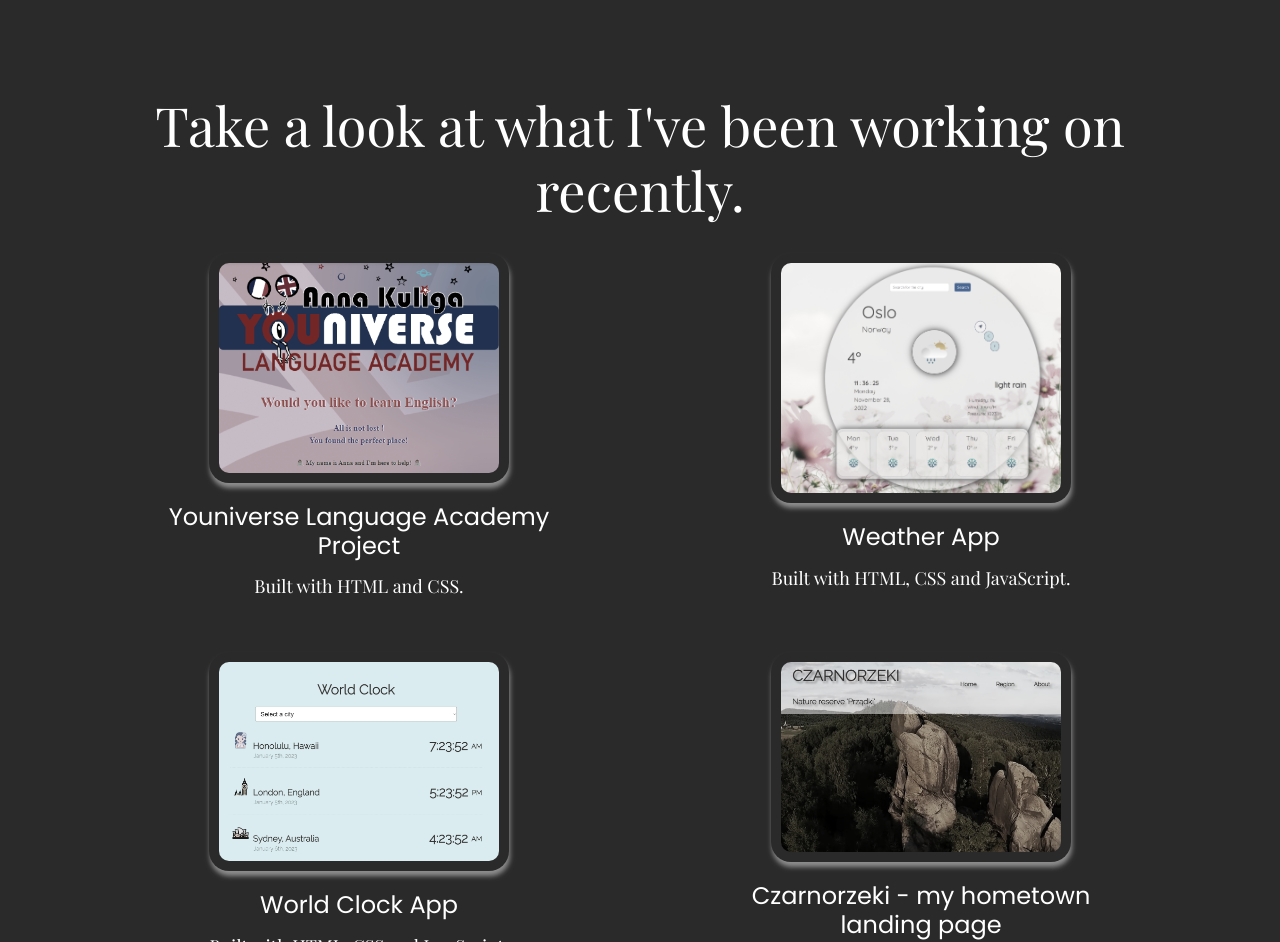
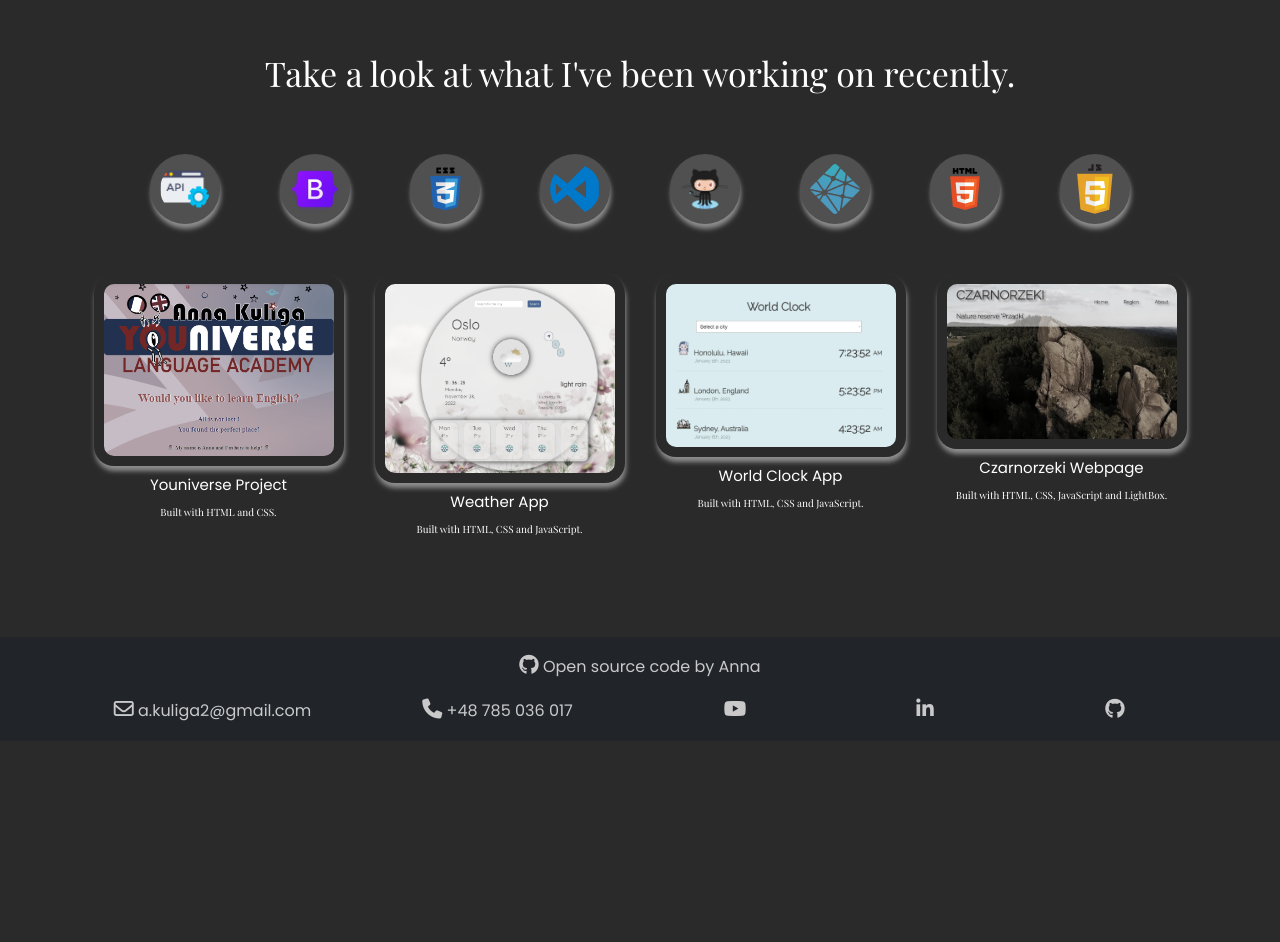
Before and after one commit to AnnaKuliga/portfolio-Anna-Kuliga, a plain HTML site: page work.html in a window 1280 px wide. Shown: the part 817-1759 px from the top of the page. After the commit the page ends 1558 px from the top, so only its background shows below. Drawn offline with nearby package versions, Linux system fonts and the light colour scheme; a web font is replaced by a local one.

Commit message:
Added skills images and styled the work page

```diff
--- a/styles/portfolio.css
+++ b/styles/portfolio.css
@@ -117,7 +117,7 @@ nav ul li {
 .open-source {
   background-color: rgb(33, 37, 41);
   color: rgb(201, 201, 202);
-  margin-top: 100px;
+  margin-top: 50px;
   padding: 10px;
   text-align: center;
   width: 100%;
@@ -240,25 +240,25 @@ nav ul li {
   margin-right: 100px;
 }
 .work-content {
-  padding: 80px 20px 0;
+  padding: 50px 20px 0;
 }
 .work-content h1 {
-  font-size: 54px;
-  margin: 20px;
+  font-size: 34px;
+  margin: 10px;
   padding: 10px;
 }
 .work-content img {
-  max-width: 300px;
+  max-width: 250px;
   padding: 10px;
   border-radius: 20px;
   box-shadow: 1px 5px 5px rgb(143, 142, 142);
 }
 .work-content p {
-  font-size: 18px;
+  font-size: 10px;
 }
 .work-content h3 {
-  font-size: 24px;
-  margin-top: 20px;
+  font-size: 15px;
+  margin-top: 10px;
 }
 .contact-box {
   padding: 60px 20px 0;
@@ -272,3 +272,22 @@ nav ul li {
 .contact-box p {
   text-align: left;
 }
+.shecodes-skills {
+  display: flex;
+  flex-wrap: wrap;
+  justify-content: space-evenly;
+  flex-direction: row;
+  width: 100%;
+  margin: 50px 0;
+}
+.shecodes-skills img {
+  background-color: rgba(255, 255, 255, 0.176);
+  max-width: 70px;
+  border-radius: 50%;
+  -webkit-filter: grayscale(0%);
+  filter: grayscale(0%);
+}
+.shecodes-skills img:hover {
+  -webkit-filter: grayscale(0%);
+  filter: grayscale(0%);
+}
--- a/work.html
+++ b/work.html
@@ -120,20 +120,27 @@
     <div class="work-content container">
       <div class="content">
         <h1>Take a look at what I've been working on recently.</h1>
+        <div class="shecodes-skills">
+          <img src="images/api.png" alt="" />
+          <img src="images/boot.png" alt="" />
+          <img src="images/css.png" alt="" />
+          <img src="images/edito.png" alt="" />
+          <img src="images/git.png" alt="" />
+          <img src="images/hosting.png" alt="" />
+          <img src="images/html.png" alt="" />
+          <img src="images/js.png" alt="" />
+        </div>
         <div class="row">
-          <div class="col-md-6 mb-5">
+          <div class="col-lg-3 mb-5">
             <img
               src="images/1.youniverse.png"
               class="img-fluid"
               alt="Youniverse Language Academy website"
             />
-            <h3 class="text-center">
-              Youniverse Language Academy<br />
-              Project
-            </h3>
+            <h3 class="text-center">Youniverse Project</h3>
             <p class="text-center m-0">Built with HTML and CSS.</p>
           </div>
-          <div class="col-md-6 mb-5">
+          <div class="col-lg-3 mb-5">
             <img
               src="images/2.weatherApp.png"
               class="img-fluid"
@@ -142,7 +149,7 @@
             <h3 class="text-center">Weather App</h3>
             <p class="text-center m-0">Built with HTML, CSS and JavaScript.</p>
           </div>
-          <div class="col-md-6 mb-5">
+          <div class="col-lg-3 mb-5">
             <img
               src="images/3.worldClock.png"
               class="img-fluid"
@@ -151,15 +158,13 @@
             <h3 class="text-center">World Clock App</h3>
             <p class="text-center m-0">Built with HTML, CSS and JavaScript.</p>
           </div>
-          <div class="col-md-6 mb-5">
+          <div class="col-lg-3 mb-5">
             <img
               src="images/4.hometownLandingPage.png"
               class="img-fluid"
               alt="Czarnorzeki website"
             />
-            <h3 class="text-center">
-              Czarnorzeki - my hometown <br />landing page
-            </h3>
+            <h3 class="text-center">Czarnorzeki Webpage</h3>
             <p class="text-center m-0">
               Built with HTML, CSS, JavaScript and LightBox.
             </p>
```
Also changed, not shown: images/0.basic.png (added), images/0.plus.png (added), images/0.plusass.png (added).
